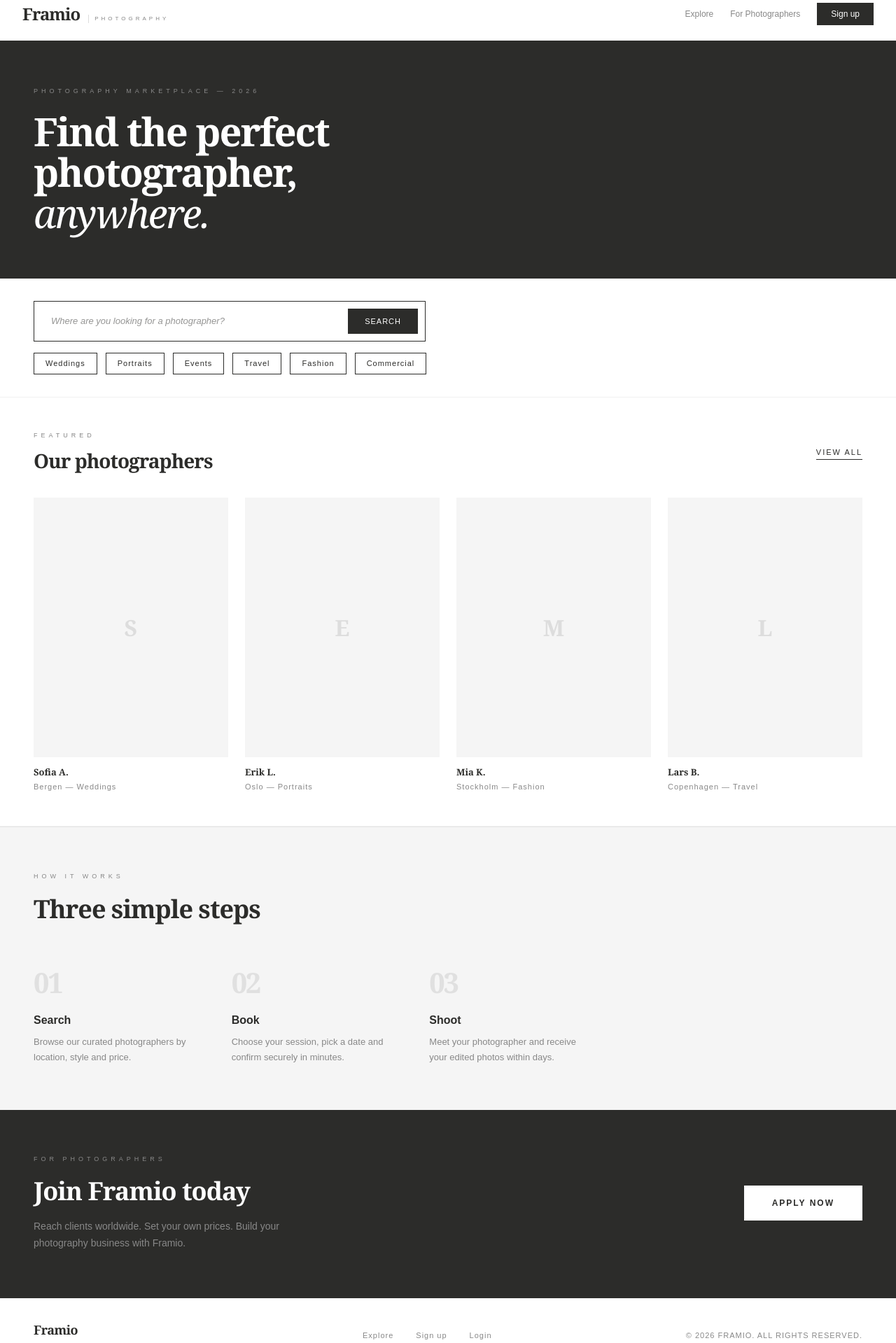
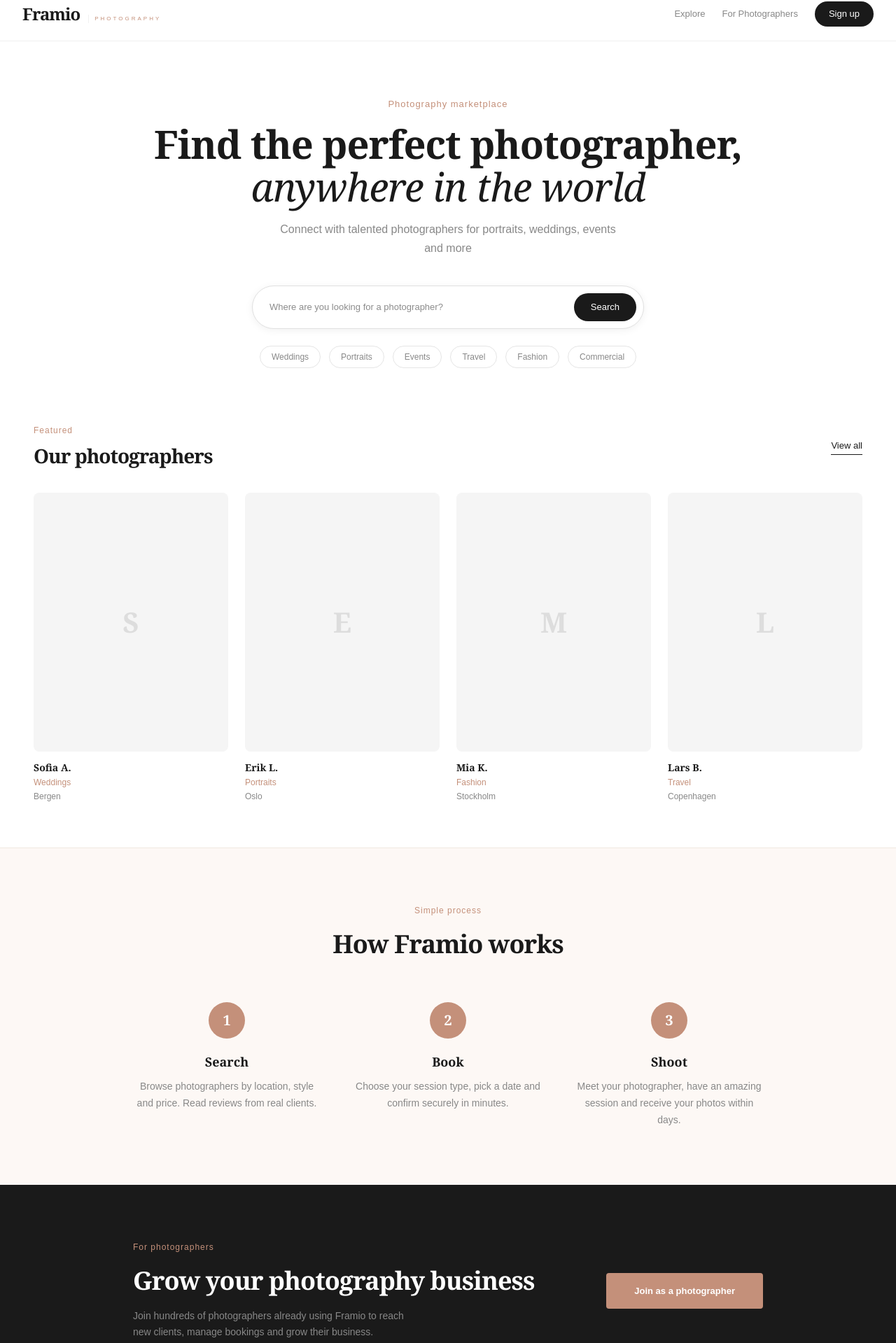
Before and after one commit to modqi/framio, a Next.js app: page / in a window 1280 px wide. Shown: the part 18-1937 px from the top of the page at 70% size. Built offline with nearby package versions, Linux system fonts and the light colour scheme.

Commit message:
Warm Editorial design applied to homepage

```diff
--- a/app/page.tsx
+++ b/app/page.tsx
@@ -3,64 +3,65 @@ export default function Home() {
     <main className="min-h-screen" style={{backgroundColor: "#fff"}}>
 
       {/* Navigation */}
-      <nav style={{borderBottom: "2px solid #2C2C2A", backgroundColor: "#fff"}} className="flex items-center justify-between px-8 py-5">
+      <nav style={{borderBottom: "1px solid #f0f0f0", backgroundColor: "#fff"}} className="flex items-center justify-between px-8 py-5">
         <div className="flex items-baseline gap-3">
-          <a href="/" style={{fontFamily: "Georgia, serif", fontSize: "24px", fontWeight: "700", color: "#2C2C2A", letterSpacing: "-1px", textDecoration: "none"}}>
+          <a href="/" style={{fontFamily: "Georgia, serif", fontSize: "24px", fontWeight: "700", color: "#1a1a1a", letterSpacing: "-1px", textDecoration: "none"}}>
             Framio
           </a>
-          <span style={{fontSize: "8px", letterSpacing: "4px", color: "#888", paddingLeft: "8px", borderLeft: "1px solid #ddd"}}>PHOTOGRAPHY</span>
+          <span style={{fontSize: "8px", letterSpacing: "3px", color: "#C4907A", paddingLeft: "8px", borderLeft: "1px solid #f0f0f0"}}>PHOTOGRAPHY</span>
         </div>
         <div className="flex items-center gap-6">
-          <a href="/photographers" style={{color: "#888", fontSize: "12px"}}>Explore</a>
-          <a href="#" style={{color: "#888", fontSize: "12px"}}>For Photographers</a>
-          <a href="/signup" style={{backgroundColor: "#2C2C2A", color: "#fff", fontSize: "12px", padding: "7px 20px", textDecoration: "none"}}>
+          <a href="/photographers" style={{color: "#888", fontSize: "13px", textDecoration: "none"}}>Explore</a>
+          <a href="#" style={{color: "#888", fontSize: "13px", textDecoration: "none"}}>For Photographers</a>
+          <a href="/signup" style={{backgroundColor: "#1a1a1a", color: "#fff", fontSize: "13px", padding: "8px 20px", borderRadius: "24px", textDecoration: "none"}}>
             Sign up
           </a>
         </div>
       </nav>
 
-      {/* Hero — dark block */}
-      <section style={{backgroundColor: "#2C2C2A", padding: "64px 48px"}}>
-        <p style={{fontSize: "9px", letterSpacing: "5px", color: "#888", margin: "0 0 20px"}}>
-          PHOTOGRAPHY MARKETPLACE — 2026
+      {/* Hero */}
+      <section style={{backgroundColor: "#fff", padding: "80px 48px", textAlign: "center"}}>
+        <p style={{fontSize: "13px", color: "#C4907A", margin: "0 0 16px", letterSpacing: "1px"}}>
+          Photography marketplace
         </p>
-        <h1 style={{fontFamily: "Georgia, serif", fontSize: "clamp(36px, 5vw, 56px)", fontWeight: "700", color: "#fff", margin: "0", letterSpacing: "-2px", lineHeight: "1.05"}}>
-          Find the perfect<br/>photographer,<br/><em style={{fontWeight: "400"}}>anywhere.</em>
+        <h1 style={{fontFamily: "Georgia, serif", fontSize: "clamp(32px, 5vw, 56px)", fontWeight: "700", color: "#1a1a1a", margin: "0 0 16px", letterSpacing: "-1px", lineHeight: "1.1"}}>
+          Find the perfect photographer,<br/><em style={{fontWeight: "400"}}>anywhere in the world</em>
         </h1>
-      </section>
+        <p style={{fontSize: "16px", color: "#888", margin: "0 0 40px", lineHeight: "1.7", maxWidth: "480px", marginLeft: "auto", marginRight: "auto"}}>
+          Connect with talented photographers for portraits, weddings, events and more
+        </p>
 
-      {/* Search bar */}
-      <section style={{backgroundColor: "#fff", padding: "32px 48px", borderBottom: "1px solid #f0f0f0"}}>
-        <div style={{border: "1px solid #2C2C2A", padding: "10px 10px 10px 24px", display: "flex", alignItems: "center", gap: "12px", maxWidth: "560px"}}>
+        {/* Search */}
+        <div style={{backgroundColor: "#fff", border: "1px solid #e0e0e0", borderRadius: "40px", padding: "10px 10px 10px 24px", display: "flex", alignItems: "center", gap: "12px", maxWidth: "560px", margin: "0 auto 24px", boxShadow: "0 2px 12px rgba(0,0,0,0.06)"}}>
           <input
             type="text"
             placeholder="Where are you looking for a photographer?"
-            style={{flex: 1, border: "none", outline: "none", fontSize: "13px", color: "#2C2C2A", backgroundColor: "transparent", fontStyle: "italic"}}
+            style={{flex: 1, border: "none", outline: "none", fontSize: "13px", color: "#1a1a1a", backgroundColor: "transparent"}}
           />
-          <button style={{backgroundColor: "#2C2C2A", color: "#fff", fontSize: "11px", padding: "10px 24px", border: "none", cursor: "pointer", letterSpacing: "1px"}}>
-            SEARCH
+          <button style={{backgroundColor: "#1a1a1a", color: "#fff", fontSize: "13px", padding: "10px 24px", borderRadius: "30px", border: "none", cursor: "pointer"}}>
+            Search
           </button>
         </div>
 
         {/* Categories */}
-        <div className="flex flex-wrap gap-3 mt-4">
+        <div className="flex flex-wrap justify-center gap-3">
           {["Weddings", "Portraits", "Events", "Travel", "Fashion", "Commercial"].map((cat) => (
-            <a key={cat} href="/photographers" style={{fontSize: "11px", color: "#2C2C2A", border: "1px solid #2C2C2A", padding: "6px 16px", textDecoration: "none", letterSpacing: "1px"}}>
+            <a key={cat} href="/photographers" style={{fontSize: "12px", color: "#888", border: "1px solid #e5e5e5", borderRadius: "20px", padding: "6px 16px", textDecoration: "none", backgroundColor: "#fff"}}>
               {cat}
             </a>
           ))}
         </div>
       </section>
 
-      {/* Featured photographers strip */}
-      <section style={{backgroundColor: "#fff", padding: "48px 48px", borderBottom: "1px solid #f0f0f0"}}>
+      {/* Featured photographers */}
+      <section style={{backgroundColor: "#fff", padding: "0 48px 64px"}}>
         <div className="flex items-center justify-between mb-8">
           <div>
-            <p style={{fontSize: "9px", letterSpacing: "5px", color: "#888", margin: "0 0 8px"}}>FEATURED</p>
-            <h2 style={{fontFamily: "Georgia, serif", fontSize: "28px", fontWeight: "700", color: "#2C2C2A", margin: "0", letterSpacing: "-1px"}}>Our photographers</h2>
+            <p style={{fontSize: "12px", color: "#C4907A", margin: "0 0 6px", letterSpacing: "1px"}}>Featured</p>
+            <h2 style={{fontFamily: "Georgia, serif", fontSize: "28px", fontWeight: "700", color: "#1a1a1a", margin: "0", letterSpacing: "-1px"}}>Our photographers</h2>
           </div>
-          <a href="/photographers" style={{fontSize: "11px", color: "#2C2C2A", letterSpacing: "2px", textDecoration: "none", borderBottom: "1px solid #2C2C2A", paddingBottom: "2px"}}>
-            VIEW ALL
+          <a href="/photographers" style={{fontSize: "13px", color: "#1a1a1a", textDecoration: "none", borderBottom: "1px solid #1a1a1a", paddingBottom: "2px"}}>
+            View all
           </a>
         </div>
         <div className="grid grid-cols-2 md:grid-cols-4 gap-6">
@@ -71,69 +72,89 @@ export default function Home() {
             { name: "Lars B.", location: "Copenhagen", specialty: "Travel" },
           ].map((p) => (
             <a key={p.name} href="/photographers" style={{textDecoration: "none"}}>
-              <div style={{backgroundColor: "#f5f5f5", aspectRatio: "3/4", marginBottom: "12px", display: "flex", alignItems: "center", justifyContent: "center"}}>
-                <span style={{fontSize: "32px", fontFamily: "Georgia, serif", fontWeight: "700", color: "#ddd"}}>{p.name[0]}</span>
+              <div style={{backgroundColor: "#f5f5f5", aspectRatio: "3/4", marginBottom: "12px", display: "flex", alignItems: "center", justifyContent: "center", borderRadius: "8px", overflow: "hidden"}}>
+                <span style={{fontSize: "40px", fontFamily: "Georgia, serif", fontWeight: "700", color: "#ddd"}}>{p.name[0]}</span>
               </div>
-              <p style={{fontSize: "13px", fontWeight: "700", color: "#2C2C2A", margin: "0 0 2px", fontFamily: "Georgia, serif"}}>{p.name}</p>
-              <p style={{fontSize: "11px", color: "#888", margin: "0", letterSpacing: "1px"}}>{p.location} — {p.specialty}</p>
+              <p style={{fontSize: "14px", fontWeight: "700", color: "#1a1a1a", margin: "0 0 2px", fontFamily: "Georgia, serif"}}>{p.name}</p>
+              <p style={{fontSize: "12px", color: "#C4907A", margin: "0 0 2px"}}>{p.specialty}</p>
+              <p style={{fontSize: "12px", color: "#888", margin: "0"}}>{p.location}</p>
             </a>
           ))}
         </div>
       </section>
 
       {/* How it works */}
-      <section style={{backgroundColor: "#f5f5f5", padding: "64px 48px", borderTop: "0.5px solid #e5e5e5"}}>
-        <div style={{maxWidth: "800px"}}>
-          <p style={{fontSize: "9px", letterSpacing: "5px", color: "#888", margin: "0 0 12px"}}>HOW IT WORKS</p>
-          <h2 style={{fontFamily: "Georgia, serif", fontSize: "36px", fontWeight: "700", color: "#2C2C2A", margin: "0 0 48px", letterSpacing: "-1px"}}>
-            Three simple steps
+      <section style={{backgroundColor: "#FDF8F5", padding: "80px 48px", borderTop: "1px solid #f0e8e0"}}>
+        <div style={{maxWidth: "900px", margin: "0 auto", textAlign: "center"}}>
+          <p style={{fontSize: "12px", color: "#C4907A", margin: "0 0 12px", letterSpacing: "1px"}}>Simple process</p>
+          <h2 style={{fontFamily: "Georgia, serif", fontSize: "36px", fontWeight: "700", color: "#1a1a1a", margin: "0 0 56px", letterSpacing: "-1px"}}>
+            How Framio works
           </h2>
           <div className="grid grid-cols-1 md:grid-cols-3 gap-12">
             {[
-              { num: "01", title: "Search", desc: "Browse our curated photographers by location, style and price." },
-              { num: "02", title: "Book", desc: "Choose your session, pick a date and confirm securely in minutes." },
-              { num: "03", title: "Shoot", desc: "Meet your photographer and receive your edited photos within days." },
+              { num: "1", title: "Search", desc: "Browse photographers by location, style and price. Read reviews from real clients." },
+              { num: "2", title: "Book", desc: "Choose your session type, pick a date and confirm securely in minutes." },
+              { num: "3", title: "Shoot", desc: "Meet your photographer, have an amazing session and receive your photos within days." },
             ].map((item) => (
-              <div key={item.num}>
-                <p style={{fontFamily: "Georgia, serif", fontSize: "40px", fontWeight: "700", color: "#e0e0e0", margin: "0 0 12px", letterSpacing: "-2px"}}>{item.num}</p>
-                <p style={{fontSize: "16px", fontWeight: "700", color: "#2C2C2A", margin: "0 0 8px"}}>{item.title}</p>
-                <p style={{fontSize: "13px", color: "#888", margin: "0", lineHeight: "1.7"}}>{item.desc}</p>
+              <div key={item.num} className="flex flex-col items-center">
+                <div style={{width: "52px", height: "52px", borderRadius: "50%", backgroundColor: "#C4907A", display: "flex", alignItems: "center", justifyContent: "center", fontSize: "20px", fontWeight: "700", color: "#fff", marginBottom: "20px", fontFamily: "Georgia, serif"}}>
+                  {item.num}
+                </div>
+                <h3 style={{fontSize: "18px", fontWeight: "700", color: "#1a1a1a", margin: "0 0 10px", fontFamily: "Georgia, serif"}}>{item.title}</h3>
+                <p style={{fontSize: "14px", color: "#888", margin: "0", lineHeight: "1.7"}}>{item.desc}</p>
               </div>
             ))}
           </div>
         </div>
       </section>
 
-      {/* Join as photographer */}
-      <section style={{backgroundColor: "#2C2C2A", padding: "64px 48px"}}>
-        <div className="flex items-center justify-between flex-wrap gap-8">
+      {/* For photographers CTA */}
+      <section style={{backgroundColor: "#1a1a1a", padding: "80px 48px"}}>
+        <div style={{maxWidth: "900px", margin: "0 auto", display: "flex", alignItems: "center", justifyContent: "space-between", flexWrap: "wrap", gap: "32px"}}>
           <div>
-            <p style={{fontSize: "9px", letterSpacing: "5px", color: "#888", margin: "0 0 12px"}}>FOR PHOTOGRAPHERS</p>
+            <p style={{fontSize: "12px", color: "#C4907A", margin: "0 0 12px", letterSpacing: "1px"}}>For photographers</p>
             <h2 style={{fontFamily: "Georgia, serif", fontSize: "36px", fontWeight: "700", color: "#fff", margin: "0 0 12px", letterSpacing: "-1px"}}>
-              Join Framio today
+              Grow your photography business
             </h2>
             <p style={{fontSize: "14px", color: "#888", margin: "0", maxWidth: "400px", lineHeight: "1.7"}}>
-              Reach clients worldwide. Set your own prices. Build your photography business with Framio.
+              Join hundreds of photographers already using Framio to reach new clients, manage bookings and grow their business.
             </p>
           </div>
-          <a href="/signup" style={{backgroundColor: "#fff", color: "#2C2C2A", fontSize: "12px", padding: "16px 40px", textDecoration: "none", letterSpacing: "2px", fontWeight: "700", flexShrink: 0}}>
-            APPLY NOW
+          <a href="/signup" style={{backgroundColor: "#C4907A", color: "#fff", fontSize: "13px", padding: "16px 40px", borderRadius: "4px", textDecoration: "none", fontWeight: "600", flexShrink: 0, whiteSpace: "nowrap"}}>
+            Join as a photographer
           </a>
         </div>
       </section>
 
+      {/* Trust strip */}
+      <section style={{backgroundColor: "#fff", padding: "40px 48px", borderTop: "1px solid #f0f0f0"}}>
+        <div style={{maxWidth: "900px", margin: "0 auto", display: "flex", justifyContent: "center", gap: "64px", flexWrap: "wrap"}}>
+          {[
+            { value: "500+", label: "Photographers" },
+            { value: "4.9★", label: "Average rating" },
+            { value: "10k+", label: "Sessions booked" },
+            { value: "50+", label: "Countries" },
+          ].map((stat) => (
+            <div key={stat.label} style={{textAlign: "center"}}>
+              <p style={{fontFamily: "Georgia, serif", fontSize: "28px", fontWeight: "700", color: "#1a1a1a", margin: "0 0 4px"}}>{stat.value}</p>
+              <p style={{fontSize: "12px", color: "#888", margin: "0"}}>{stat.label}</p>
+            </div>
+          ))}
+        </div>
+      </section>
+
       {/* Footer */}
-      <footer style={{backgroundColor: "#fff", padding: "32px 48px", borderTop: "2px solid #2C2C2A", display: "flex", justifyContent: "space-between", alignItems: "center", flexWrap: "wrap", gap: "16px"}}>
+      <footer style={{backgroundColor: "#fff", padding: "32px 48px", borderTop: "1px solid #f0f0f0", display: "flex", justifyContent: "space-between", alignItems: "center", flexWrap: "wrap", gap: "16px"}}>
         <div>
-          <p style={{fontFamily: "Georgia, serif", fontSize: "18px", fontWeight: "700", color: "#2C2C2A", margin: "0 0 4px", letterSpacing: "-0.5px"}}>Framio</p>
-          <p style={{fontSize: "8px", letterSpacing: "3px", color: "#888", margin: "0"}}>PHOTOGRAPHY MARKETPLACE</p>
+          <p style={{fontFamily: "Georgia, serif", fontSize: "18px", fontWeight: "700", color: "#1a1a1a", margin: "0 0 4px", letterSpacing: "-0.5px"}}>Framio</p>
+          <p style={{fontSize: "8px", letterSpacing: "3px", color: "#C4907A", margin: "0"}}>PHOTOGRAPHY MARKETPLACE</p>
         </div>
         <div className="flex gap-8">
-          <a href="/photographers" style={{fontSize: "11px", color: "#888", textDecoration: "none", letterSpacing: "1px"}}>Explore</a>
-          <a href="/signup" style={{fontSize: "11px", color: "#888", textDecoration: "none", letterSpacing: "1px"}}>Sign up</a>
-          <a href="/login" style={{fontSize: "11px", color: "#888", textDecoration: "none", letterSpacing: "1px"}}>Login</a>
+          <a href="/photographers" style={{fontSize: "12px", color: "#888", textDecoration: "none"}}>Explore</a>
+          <a href="/signup" style={{fontSize: "12px", color: "#888", textDecoration: "none"}}>Sign up</a>
+          <a href="/login" style={{fontSize: "12px", color: "#888", textDecoration: "none"}}>Login</a>
         </div>
-        <p style={{fontSize: "11px", color: "#888", margin: "0", letterSpacing: "1px"}}>© 2026 FRAMIO. ALL RIGHTS RESERVED.</p>
+        <p style={{fontSize: "12px", color: "#888", margin: "0"}}>© 2026 Framio. All rights reserved.</p>
       </footer>
 
     </main>
```
